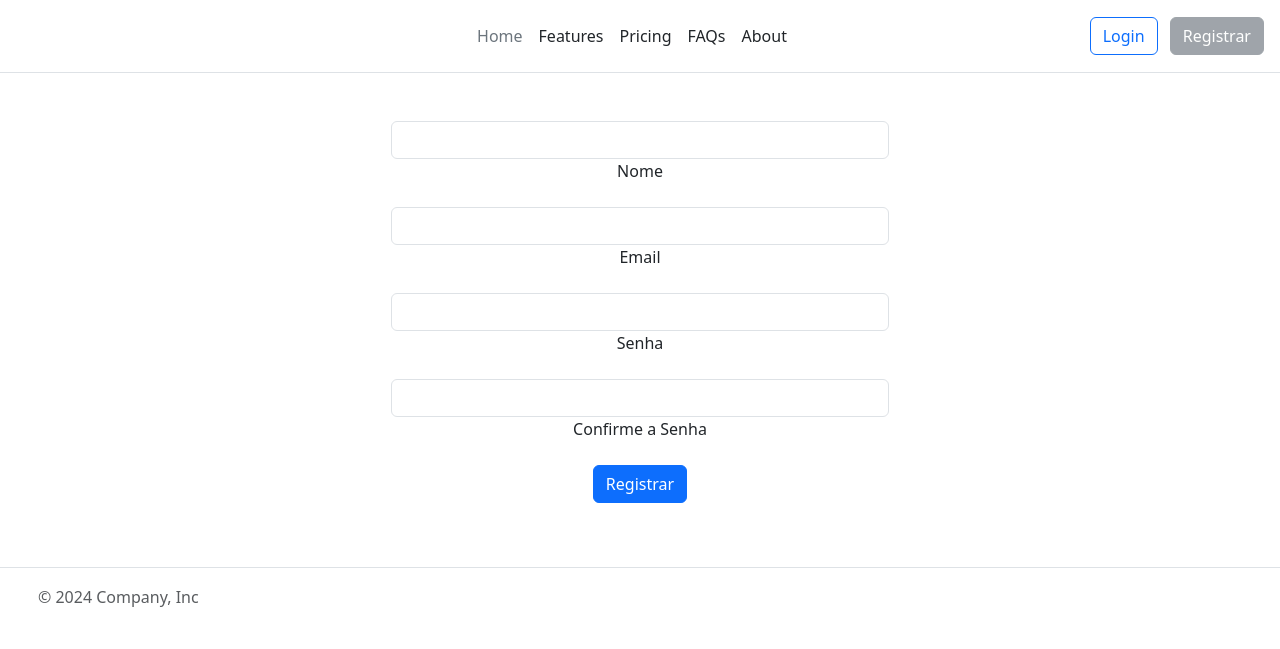
After one commit to MateusJB11/Sistemas_Patinhas, a Django app: page /cadastro/ in a window 1280 px wide. The commit adds this page. Shown: the top 649 px of the page. Run offline with Django 5.2, Linux system fonts and the light colour scheme; some libraries are stand-ins or nearby versions.

Commit message:
Iniciando processo de criação de autenticação de usuário

```diff
--- a/Patinhas/Patinhas/urls.py
+++ b/Patinhas/Patinhas/urls.py
@@ -21,12 +21,12 @@ from rest_framework.routers import SimpleRouter
 from aplic.views import IndexView
 from django.conf.urls.static import static
 from django.conf import settings
-
-
+from aplic.views import cadastrar_usuario
 
 router = SimpleRouter()
 
 urlpatterns = [
+    path('cadastro/', cadastrar_usuario, name="cadastrar_usuario"),
     path('', IndexView.as_view(), name='index'),
     path('admin/', admin.site.urls),
 ] + static(settings.MEDIA_URL, document_root=settings.MEDIA_ROOT)
--- /dev/null
+++ b/Patinhas/aplic/templates/Cadastro.html
@@ -0,0 +1,57 @@
+{% extends 'Index.html'  %}
+{% load static %}
+
+
+{% block content %}
+
+    {% csrf_token %}
+
+
+<div class="container">
+    <div class="row justify-content-center">
+        <div class="col-lg-6 col-md-8 col-sm-10">
+
+            <!-- Form start -->
+            <form class="text-center p-4">
+
+                <!-- Name input -->
+                <div data-mdb-input-init class="form-outline mb-3">
+                    <input type="text" id="registerName" class="form-control" />
+                    <label class="form-label" for="registerName">Nome</label>
+                </div>
+
+                <!-- Email input -->
+                <div data-mdb-input-init class="form-outline mb-3">
+                    {{form_usuario.username.errors}}
+                    <input type="email" id="registerEmail" class="form-control" />
+                    <label class="form-label" for="registerEmail">Email</label>
+                </div>
+
+                <!-- Password input -->
+                <div data-mdb-input-init class="form-outline mb-3">
+                    {{form_usuario.password1.errors}}
+                    <input type="password" id="registerPassword" class="form-control" />
+                    <label class="form-label" for="registerPassword">Senha</label>
+                </div>
+
+                <!-- Repeat Password input -->
+                <div data-mdb-input-init class="form-outline mb-3">
+                    {{form_usuario.password2.errors}}
+                    <input type="password" id="registerRepeatPassword" class="form-control" />
+                    <label class="form-label" for="registerRepeatPassword">Confirme a Senha</label>
+                </div>
+
+
+                <!-- Submit button -->
+                <button type="submit" data-mdb-button-init data-mdb-ripple-init class="btn btn-primary btn-block mb-3">
+                    Registrar
+                </button>
+
+            </form>
+            <!-- Form end -->
+
+        </div>
+    </div>
+</div>
+
+{% endblock %}
--- a/Patinhas/aplic/templates/Header.html
+++ b/Patinhas/aplic/templates/Header.html
@@ -2,17 +2,26 @@
 {% load bootstrap5 %}
 
 <header class="d-flex flex-wrap align-items-center justify-content-center justify-content-md-between py-3 mb-4 border-bottom">
-      <a href="/" class="d-flex align-items-center col-md-3 mb-2 mb-md-0 text-dark text-decoration-none">
-        <svg class="bi me-2" width="40" height="32" role="img" aria-label="Bootstrap"><use xlink:href="#bootstrap"></use></svg>
-      </a>
+
+    <a class="d-flex align-items-center col-md-3 mb-2 mb-md-0 text-dark text-decoration-none"></a>
 
       <ul class="nav col-12 col-md-auto mb-2 justify-content-center mb-md-0">
-        <li><a href="#" class="nav-link px-2 link-secondary">Home</a></li>
+        <li><a href="/" class="nav-link px-2 link-secondary">Home</a></li>
         <li><a href="#" class="nav-link px-2 link-dark">Features</a></li>
         <li><a href="#" class="nav-link px-2 link-dark">Pricing</a></li>
         <li><a href="#" class="nav-link px-2 link-dark">FAQs</a></li>
         <li><a href="#" class="nav-link px-2 link-dark">About</a></li>
       </ul>
 
-      <div class="col-md-3 text-end"></div>
-    </header>
+
+      <div class="col-md-3 text-end me-3">
+        <button type="button" class="btn btn-outline-primary me-2">Login</button>
+        {% if request.path != '/cadastro/' %}
+        <a href="cadastro/" class="btn btn-primary">Registrar</a>
+        {% else %}
+        <button class="btn btn-secondary" disabled>Registrar</button> <!-- Botão desabilitado -->
+        {% endif %}
+      </div>
+
+
+</header>
--- a/Patinhas/aplic/views.py
+++ b/Patinhas/aplic/views.py
@@ -1,3 +1,6 @@
+from django.contrib.auth import authenticate, login
+from django.contrib.auth.forms import UserCreationForm, AuthenticationForm
+from django.shortcuts import redirect, render
 from django.views.generic import TemplateView
 
 
@@ -8,4 +11,29 @@ class IndexView(TemplateView):
         context = super(IndexView, self).get_context_data(**kwargs)
         return context
 
+def cadastrar_usuario(request):
+    if request.method == "POST":
+        form_usuario = UserCreationForm(request.POST)
+        if form_usuario.is_valid():
+            form_usuario.save()
+            return redirect('Index')
+    else:
+        form_usuario = UserCreationForm()
+    return render(request, 'Cadastro.html', {'form_usuario': form_usuario})
+
+
+def logar_usuario(request):
+    if request.method == "POST":
+        username = request.POST["username"]
+        password = request.POST["password"]
+        usuario = authenticate(request, username=username, password=password)
+        if usuario is not None:
+            login(request, usuario)
+            return redirect('index')
+        else:
+            form_login = AuthenticationForm()
+    else:
+        form_login = AuthenticationForm()
+    return render(request, 'login.html', {'form_login': form_login})
+
 # Create your views here.
```
Also changed, not shown: Patinhas/aplic/templates/Login.html (added, +25 -0 lines), Patinhas/static/style.css (line endings or trailing spaces).
